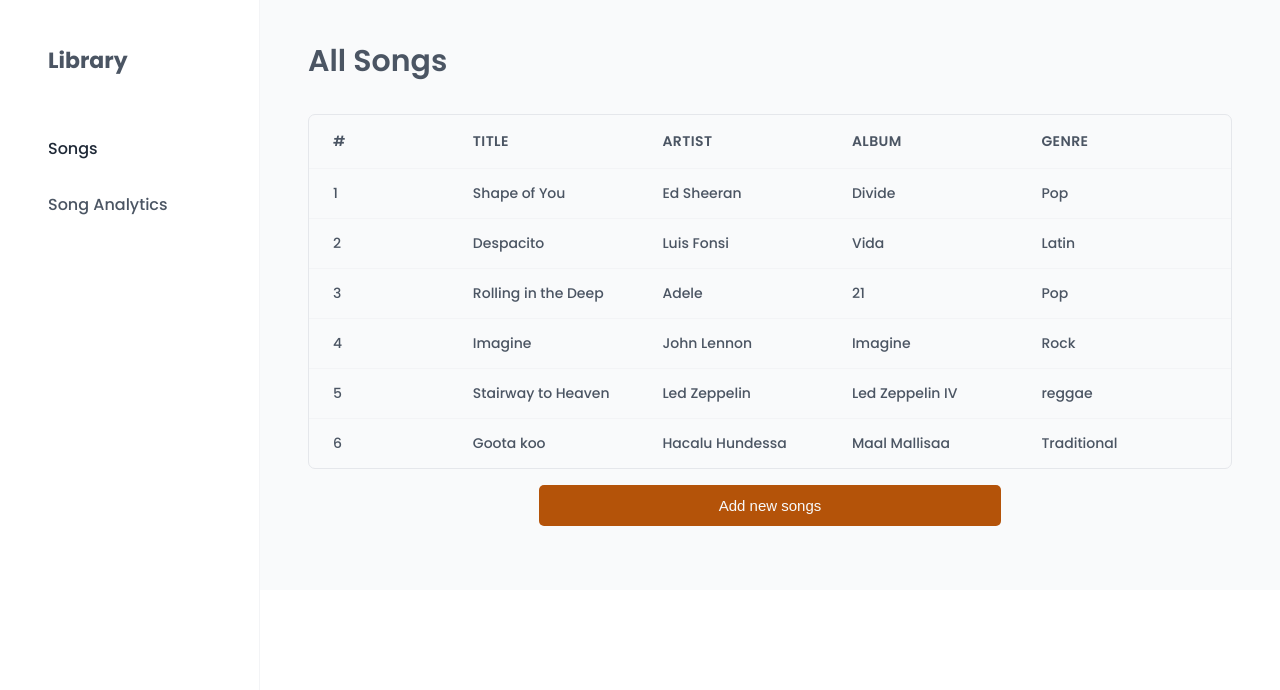
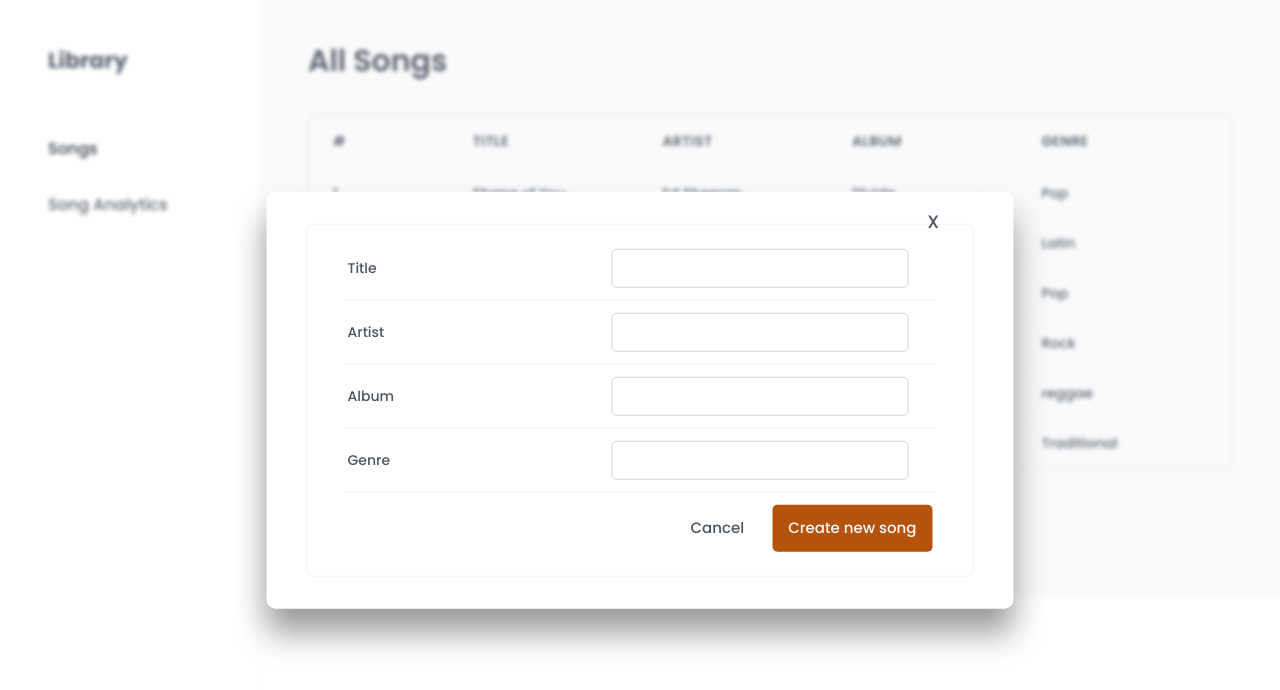
Before and after one commit to rawera-daniel/addisSoftware-test-frontend, a React (Vite) app: page /allsongs in a window 1280 px wide. Both pictures are taken after a click on the button "Add new songs". Shown: the top 690 px of the page. Built offline with nearby package versions, Linux system fonts and the light colour scheme.

Commit message:
feat: add input form for data submission

```diff
--- a/package.json
+++ b/package.json
@@ -14,6 +14,7 @@
     "@emotion/styled": "^11.13.0",
     "react": "^18.3.1",
     "react-dom": "^18.3.1",
+    "react-hook-form": "^7.53.0",
     "react-router-dom": "^6.26.2"
   },
   "devDependencies": {
--- /dev/null
+++ b/src/features/songs/Addsong.tsx
@@ -0,0 +1,47 @@
+import React, { useState } from 'react'
+import Button from '../../ui/Button'
+import CreateSongForm from './CreateSongForm'
+import styled from '@emotion/styled'
+import Modal from '../../ui/Modal'
+
+const StyledModal = styled.div`
+  position: fixed;
+  top: 50%;
+  left: 50%;
+  transform: translate(-50%, -50%);
+  background-color: #fff;
+  border-radius: 9px;
+  box-shadow: 0 2.4rem 3.2rem rgba(0, 0, 0, 0.4);
+  padding: 3.2rem 4rem;
+  transition: all 0.5s;
+`
+
+const Overlay = styled.div`
+  position: fixed;
+  top: 0;
+  left: 0;
+  width: 100%;
+  height: 100vh;
+  background-color: rgba(255, 255, 255, 0.1);
+  backdrop-filter: blur(4px);
+  z-index: 1000;
+  transition: all 0.5s;
+`
+
+function Addsong() {
+  const [isOpenModal, setIsOpenModal] = useState(false)
+  return (
+    <>
+      <Button position="center" onClick={() => setIsOpenModal((show) => !show)}>
+        Add new songs
+      </Button>
+      {isOpenModal && (
+        <Modal onClose={() => setIsOpenModal(false)}>
+          <CreateSongForm />
+        </Modal>
+      )}
+    </>
+  )
+}
+
+export default Addsong
--- /dev/null
+++ b/src/features/songs/CreateSongForm.tsx
@@ -0,0 +1,78 @@
+import React from 'react'
+import Form from '../../ui/Form'
+import FormRow from '../../ui/FormRow'
+import { SubmitHandler, useForm } from 'react-hook-form'
+import Input from '../../ui/Input'
+import Button from '../../ui/Button'
+
+interface IFormInput {
+  title: string
+  artist: string
+  album: string
+  genre: string
+}
+
+function CreateSongForm() {
+  const {
+    register,
+    handleSubmit,
+    formState: { errors },
+  } = useForm<IFormInput>()
+
+  const onSubmit: SubmitHandler<IFormInput> = function (data) {
+    console.log(data)
+  }
+
+  return (
+    <Form onSubmit={handleSubmit(onSubmit)}>
+      <FormRow label="Title" error={errors?.title?.message?.toString()}>
+        <Input
+          type="text"
+          id="title"
+          {...register('title', {
+            required: 'This field is required',
+          })}
+        />
+      </FormRow>
+
+      <FormRow label="Artist" error={errors?.artist?.message?.toString()}>
+        <Input
+          type="text"
+          id="artist"
+          {...register('artist', {
+            required: 'This field is required',
+          })}
+        />
+      </FormRow>
+
+      <FormRow label="Album" error={errors?.album?.message?.toString()}>
+        <Input
+          type="text"
+          id="album"
+          {...register('album', {
+            required: 'This field is required',
+          })}
+        />
+      </FormRow>
+
+      <FormRow label="Genre" error={errors?.genre?.message?.toString()}>
+        <Input
+          type="text"
+          id="genre"
+          {...register('genre', {
+            required: 'This field is required',
+          })}
+        />
+      </FormRow>
+
+      <FormRow>
+        <Button variation="secondary" type="reset">
+          Cancel
+        </Button>
+        <Button>Create new song</Button>
+      </FormRow>
+    </Form>
+  )
+}
+
+export default CreateSongForm
--- a/src/pages/AllSongs.tsx
+++ b/src/pages/AllSongs.tsx
@@ -1,10 +1,13 @@
-import React from 'react'
+import React, { useState } from 'react'
 import Heading from '../ui/Heading'
 import Row from '../ui/Row'
 import SongTable from '../features/songs/SongTable'
 import Button from '../ui/Button'
+import CreateSongForm from '../features/songs/CreateSongForm'
+import Addsong from '../features/songs/Addsong'
 
 export default function AllSongs() {
+  // const [showForm, setShowForm] = useState(false)
   return (
     <>
       <Heading as="h1">All Songs</Heading>
@@ -12,7 +15,7 @@ export default function AllSongs() {
       <Row type="vertical">
         <SongTable />
 
-        <Button>Add new songs</Button>
+        <Addsong />
       </Row>
     </>
   )
--- a/src/styles/GlobalStyle.tsx
+++ b/src/styles/GlobalStyle.tsx
@@ -40,6 +40,18 @@ const GlobalStyles = () => (
       ul {
         list-style-type: none;
       }
+
+      input,
+      button {
+        font: inherit;
+        color: inherit;
+      }
+
+      input:focus,
+      button:focus {
+        outline: 2px solid #d97706;
+        outline-offset: -1px;
+      }
     `}
   />
 )
--- a/src/ui/AppLayout.tsx
+++ b/src/ui/AppLayout.tsx
@@ -13,6 +13,7 @@ const StyledAppLayout = styled.div`
 const Main = styled.main`
   background-color: #f9fafb;
   padding: 4rem 4.8rem 6.4rem;
+  overflow: scroll;
 `
 const Container = styled.div`
   max-width: 120rem;
--- a/src/ui/Button.tsx
+++ b/src/ui/Button.tsx
@@ -1,5 +1,7 @@
 import styled from '@emotion/styled'
 import { css } from '@emotion/react'
+
+// right: ${(size) => size.position.x}px;
 
 const sizes = {
   medium: css`
@@ -12,15 +14,19 @@ const sizes = {
 const variations = {
   primary: css`
     color: #f8fafc;
-    /* color: #fff; */
-    /* background-color: #2563eb; */
     background-color: #b45309;
-    margin-left: auto;
-    margin-right: auto;
-    width: 50%;
 
     &:hover {
       background-color: #d97706;
+    }
+  `,
+  secondary: css`
+    color: var(--color-grey-600);
+    background: var(--color-grey-0);
+    border: 1px solid var(--color-grey-200);
+
+    &:hover {
+      background-color: var(--color-grey-50);
     }
   `,
 }
@@ -28,6 +34,7 @@ const variations = {
 interface ButtonProps {
   size?: keyof typeof sizes
   variation?: keyof typeof variations
+  position?: 'center'
 }
 
 const Button = styled.button<ButtonProps>`
@@ -36,6 +43,13 @@ const Button = styled.button<ButtonProps>`
 
   ${(props) => sizes[props.size ?? 'medium']}
   ${(props) => variations[props.variation ?? 'primary']}
+
+  ${(props) =>
+    props.position === 'center' &&
+    css`
+      margin: 0 auto;
+      width: 50%;
+    `}
 `
 
 export default Button
--- /dev/null
+++ b/src/ui/Form.tsx
@@ -0,0 +1,12 @@
+import styled from '@emotion/styled'
+
+const Form = styled.form`
+  padding: 2.4rem 4rem;
+  border: 1px solid #f3f4f6;
+  border-radius: 7px;
+
+  overflow: hidden;
+  font-size: 1.4rem;
+`
+
+export default Form
--- /dev/null
+++ b/src/ui/FormRow.tsx
@@ -0,0 +1,58 @@
+import React, { type ReactNode } from 'react'
+import styled from '@emotion/styled'
+
+const StyledFormRow = styled.div`
+  display: grid;
+  align-items: center;
+  grid-template-columns: 24rem 1fr 1.2fr;
+  gap: 2.4rem;
+
+  padding: 1.2rem 0;
+
+  &:first-child {
+    padding-top: 0;
+  }
+
+  &:last-child {
+    padding-bottom: 0;
+  }
+
+  &:not(:last-child) {
+    border-bottom: 1px solid #f3f4f6;
+  }
+
+  &:has(button) {
+    display: flex;
+    justify-content: flex-end;
+    gap: 1.2rem;
+  }
+`
+
+const Label = styled.label`
+  font-weight: 500;
+`
+
+const Error = styled.span`
+  font-size: 1.4rem;
+  color: #b91c1c;
+`
+export interface FormRowProps {
+  label?: string
+  children: ReactNode
+  error?: string
+  // htmlFor: string
+}
+
+function FormRow({ label, children, error }: FormRowProps) {
+  return (
+    <StyledFormRow>
+      {label && React.isValidElement(children) && (
+        <Label htmlFor={children.props.id}>{label}</Label>
+      )}
+      {children}
+      {error && <Error>{error}</Error>}
+    </StyledFormRow>
+  )
+}
+
+export default FormRow
--- /dev/null
+++ b/src/ui/Input.tsx
@@ -0,0 +1,10 @@
+import styled from '@emotion/styled'
+
+const Input = styled.input`
+  border: 1px solid #d1d5db;
+  background-color: #fff;
+  border-radius: 5px;
+  padding: 0.8rem 1.2rem;
+`
+
+export default Input
--- /dev/null
+++ b/src/ui/Modal.tsx
@@ -0,0 +1,75 @@
+import React, { Children, ReactNode } from 'react'
+import styled from '@emotion/styled'
+
+const Overlay = styled.div`
+  /* position: fixed;
+  top: 0;
+  left: 0;
+  right: 0;
+  bottom: 0;
+  background-color: 'rgba(0, 0, 0, 0.7)';
+  display: flex;
+  align-items: center;
+  justify-content: center; */
+
+  position: fixed;
+  top: 0;
+  left: 0;
+  width: 100%;
+  height: 100vh;
+  background-color: rgba(255, 255, 255, 0.1);
+  backdrop-filter: blur(2px);
+  z-index: 1000;
+  transition: all 0.5s;
+`
+const ModalStyle = styled.div`
+  /* background-color: #fff;
+  padding: 20px;
+  border-radius: 8px;
+  position: relative;
+  width: 80%;
+  max-width: 500px; */
+  position: fixed;
+  top: 50%;
+  left: 50%;
+  transform: translate(-50%, -50%);
+  background-color: #fff;
+  border-radius: 9px;
+  box-shadow: 0 2.4rem 3.2rem rgba(0, 0, 0, 0.4);
+  padding: 3.2rem 4rem;
+  transition: all 0.5s;
+`
+
+const CancelButton = styled.button`
+  background: none;
+  border: none;
+  padding: 0.8rem;
+  border-radius: 5px;
+  font-size: 1.8rem;
+  font-weight: 500;
+  transition: all 0.2s;
+  position: absolute;
+
+  top: 25%;
+  right: 26%;
+
+  &:hover {
+    background-color: #f3f4f6;
+  }
+`
+
+interface ModalProps {
+  children: ReactNode
+  onClose: () => void
+}
+
+function Modal({ children, onClose }: ModalProps) {
+  return (
+    <Overlay>
+      <ModalStyle>{children}</ModalStyle>
+      <CancelButton onClick={onClose}>X</CancelButton>
+    </Overlay>
+  )
+}
+
+export default Modal
```
Also changed, not shown: src/features/songs/Addsong copy.tsx (added, +42 -0 lines), 1 other file (tests, documents, lock files or other folders).
